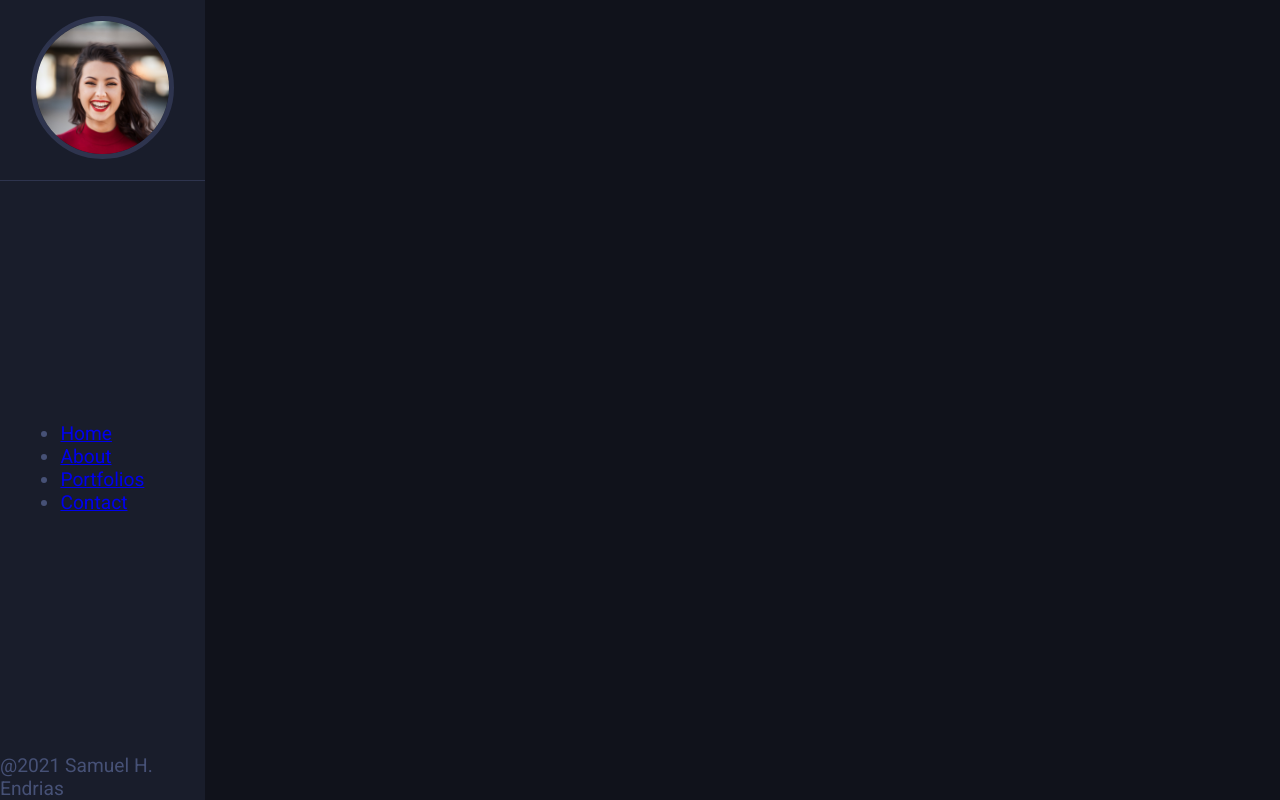
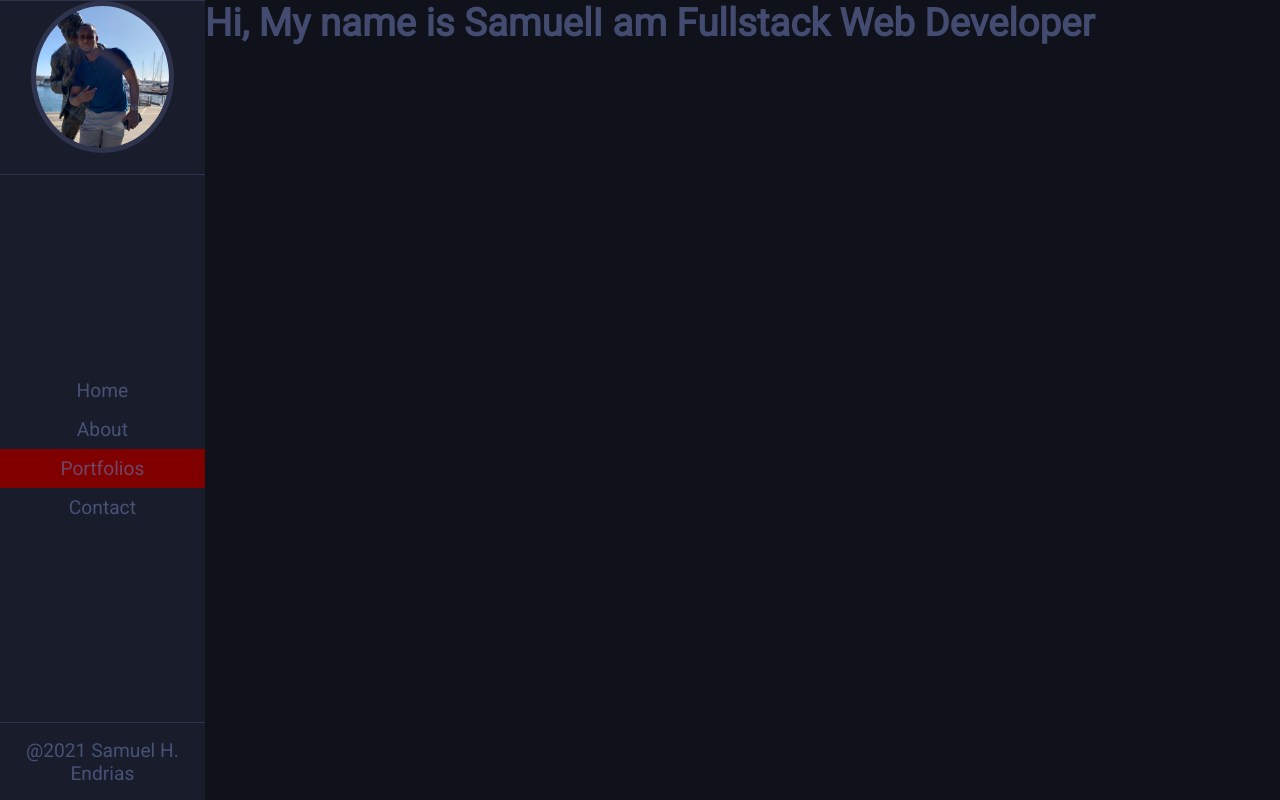
Before and after one commit to Samuel-en/My-Port, a React (Create React App) app: page /portfolios in a window 1280 px wide. Built offline with nearby package versions, Linux system fonts and the light colour scheme.

Commit message:
added styling to profile picture, added first header, imported Home page to App.js'

```diff
--- a/src/App.js
+++ b/src/App.js
@@ -1,5 +1,6 @@
 import './App.scss' ;
 import NavBar from './Components/NavBar';
+import HomePage from './Pages/HomePage';
 
 function App() {
   return (
@@ -8,6 +9,9 @@ function App() {
         <NavBar />
       </div>
       <div className="main-content">
+        <div className="content">
+          <HomePage />
+        </div>
       </div>
     </div>
   );
--- a/src/Components/NavBar.js
+++ b/src/Components/NavBar.js
@@ -1,6 +1,6 @@
 import React from 'react'
 import { NavLink } from 'react-router-dom'
-import avatar from '../Img/avatar.png'
+import avatar from '../Img/samuel.png'
 
 function NavBar() {
     return (
@@ -11,7 +11,7 @@ function NavBar() {
             </div>
                 <ul className="nav-items">
                     <li className="nav-item">
-                        <NavLink to="/" exact activeClassName="active">
+                        <NavLink to="/home" exact activeClassName="active">
                             Home
                         </NavLink>
                     </li>
--- a/src/Pages/HomePage.js
+++ b/src/Pages/HomePage.js
@@ -2,8 +2,13 @@ import React from 'react'
 
 function HomePage() {
     return (
-        <div>
-           <h1>HomePage</h1>
+        <div className="HomePage">
+            <header className="hero">
+                <h1 className="hero-text">
+                Hi, My name is Samuel
+                <span>I am Fullstack Web Developer</span>
+                </h1>
+            </header>
         </div>
     )
 }
--- a/src/Style/_layout.scss
+++ b/src/Style/_layout.scss
@@ -4,7 +4,7 @@
         height: 100vh;
         background-color: #191D2B ;
         position:fixed;
-
+        border-top: 1px solid #2e344e;
     }
     .main-content{
         width: 84%;
--- a/src/Style/_navbar.scss
+++ b/src/Style/_navbar.scss
@@ -7,18 +7,60 @@
         justify-content: space-between;
         align-items: center;
 
-    .profile{
-        width: 100%;
-        text-align: center;
-        margin-top: 1rem;
-        border-bottom: 1px solid #2e344e;
+        .profile{
+            width: 100%;
+            text-align: center;
+            border-bottom: 1px solid #2e344e;
+            img{
+                width:70%;
+                border-radius: 100%;
+                border:5px solid #2e344e;
+                margin-bottom: 1rem;
+            }
+        }
+        .nav-items{
+            width: 100%;
+            .nav-item{
+                list-style: none;
+                text-align: center;
 
-        img{
-            width: 70%;
-            border-radius: 100%;
-            border: 5px solid #2e344e ;
-            margin-bottom: 1rem;
+                a{
+                    text-decoration: none;
+                    font-size: inherit;
+                    color: inherit ;
+                    display: block;
+                    padding: .5rem 0;
+                    position: relative;
+                    &::before{
+                        content: "" ;
+                        position: absolute;
+                        top: 0;
+                        left: 0;
+                        width: .4rem;
+                        height: 100%;
+                        background-color: rgba(128, 0, 0, 0.404) ;
+                        transform-origin: bottom;
+                        transform: scale(0);
+                        overflow-x: hidden ;
+                        transition: transform .6s, .2s width .5s cubic-bezier(1,-0.16,.6,1.53);
+                    }
+                    &:hover::before{
+                        width: 100%;
+                        transform: scale(1);
+                    }
+                }
+            }
+        }
+        .footer{
+            width: 100%;
+            border-top: 1px solid #2e344e;
+            p{
+                text-align: center;
+                padding: 1rem 0;
+            }
         }
     }
-    }
 }
+.active{
+    background-color: maroon;
+}
```
Also changed, not shown: src/Img/samuel.png (added).
